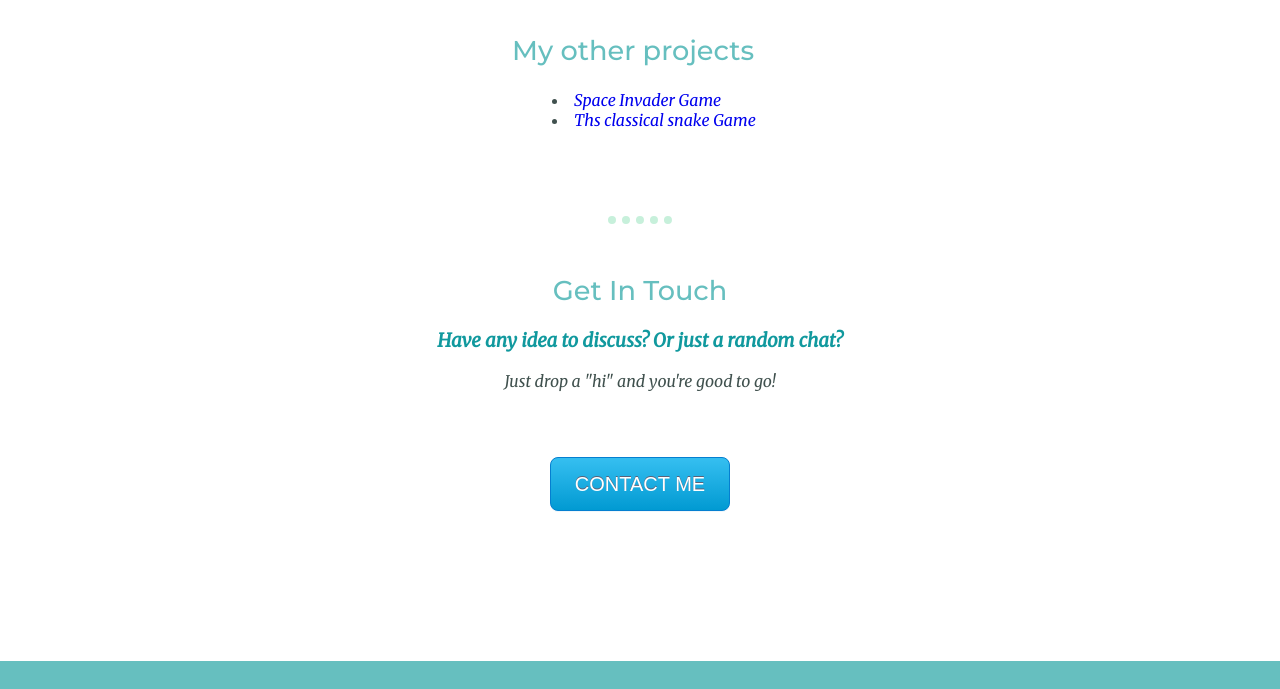
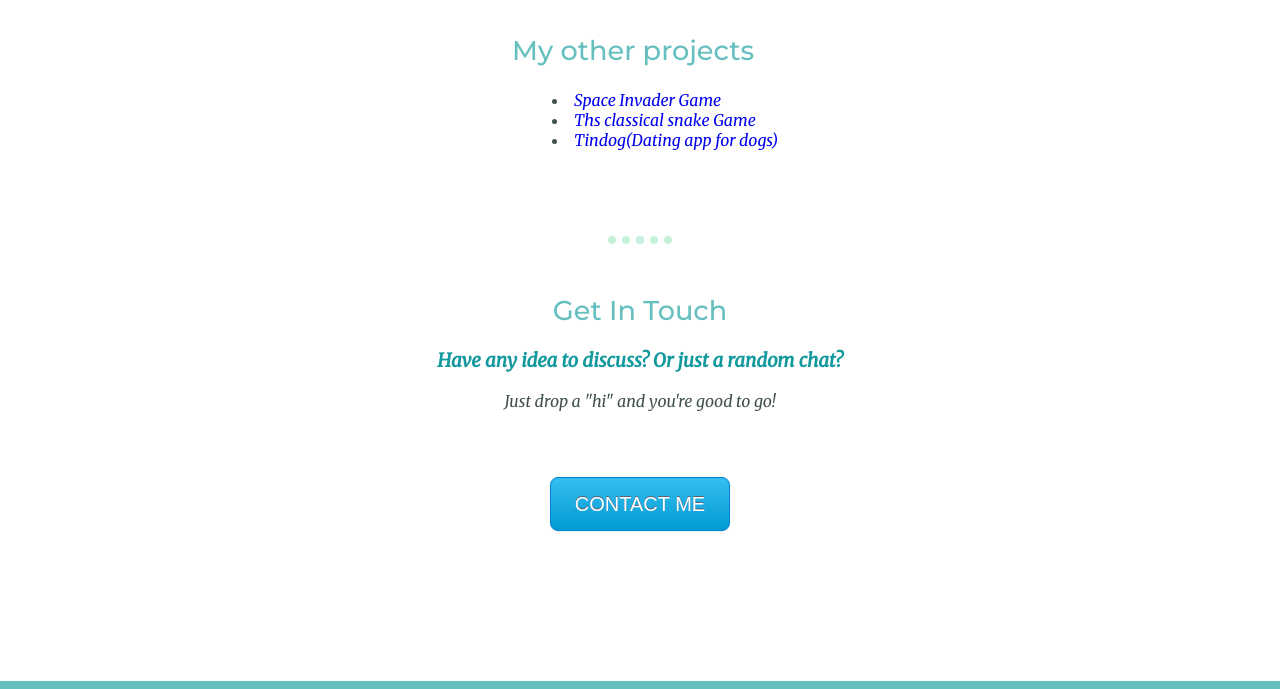
Before and after one commit to kshitijanand36/My-personal-Website, a plain HTML site: page index.html in a window 1280 px wide. Shown: the part 2300-2989 px from the top of the page. Drawn offline with Linux system fonts and the light colour scheme.

Commit message:
Update index.html

```diff
--- a/index.html
+++ b/index.html
@@ -73,6 +73,8 @@
       <li> <a href="https://github.com/kshitijanand36/Space-invaders-game-using-pygame-">Space Invader Game </a></li>
 
       <li> <a href="https://kshitijanand36.github.io/Snake-Game/"> Ths classical snake Game</a></li>
+
+       <li> <a href="https://kshitijanand36.github.io/Tindog/"> Tindog(Dating app for dogs)</a></li>
     </ul>
 
   </div>
```
